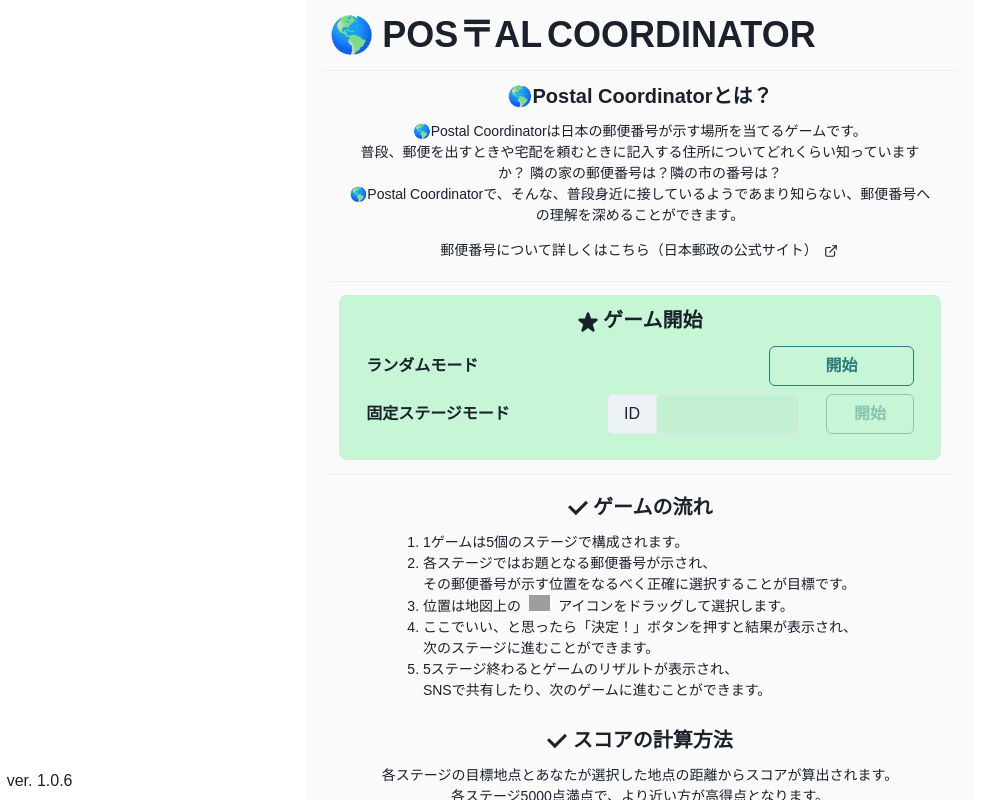
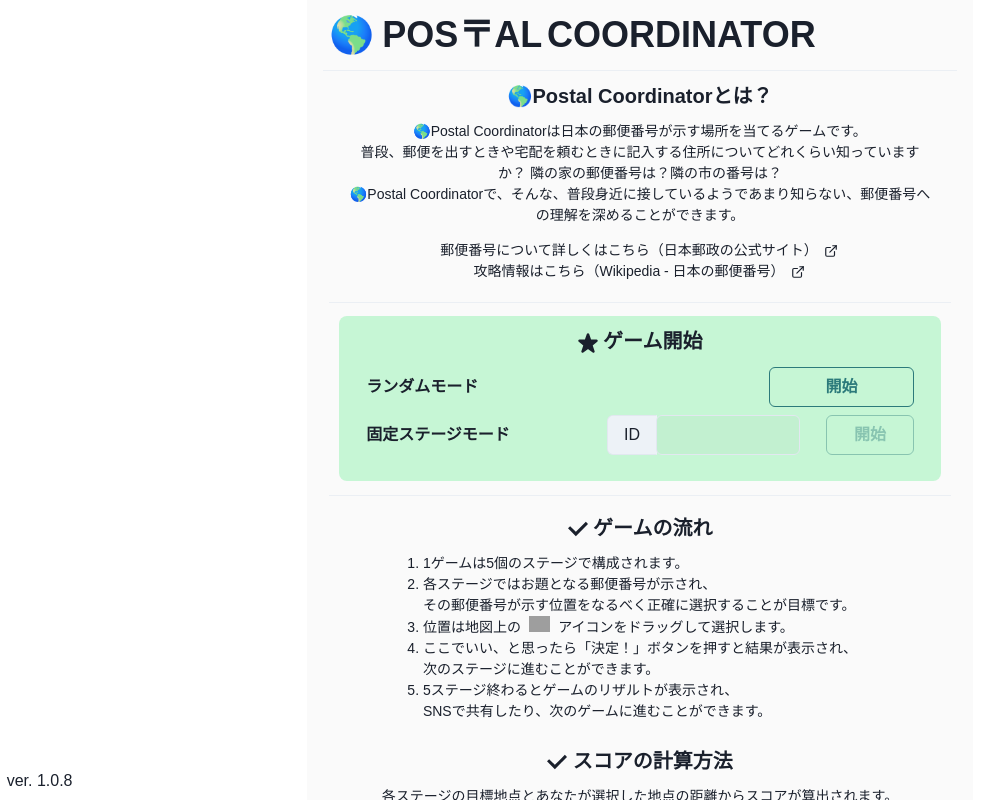
Before and after one commit to Asalato/PostCoordinator, a React (Create React App) app: page / in a window 1280 px wide. Shown: the whole page, without its empty margins (0-1007 px from the left). Built offline with nearby package versions, Linux system fonts and the light colour scheme; grey boxes are pictures that could not be loaded; a web font is replaced by a local one.

Commit message:
Homeの内容を微修正

```diff
--- a/src/pages/Home.tsx
+++ b/src/pages/Home.tsx
@@ -34,8 +34,14 @@
                     隣の家の郵便番号は？隣の市の番号は？<br/>
                     🌎Postal Coordinatorで、そんな、普段身近に接しているようであまり知らない、郵便番号への理解を深めることができます。
                 </Text>
-                <Link href='https://www.post.japanpost.jp/zipcode/zipmanual/index.html' isExternal fontSize="sm">
+                <Link href='https://www.post.japanpost.jp/zipcode/zipmanual/index.html' isExternal fontSize="sm"
+                      textAlign="center">
                     郵便番号について詳しくはこちら（日本郵政の公式サイト） <ExternalLinkIcon mx='2px'/>
+                </Link>
+                <Link
+                    href='https://ja.wikipedia.org/wiki/%E6%97%A5%E6%9C%AC%E3%81%AE%E9%83%B5%E4%BE%BF%E7%95%AA%E5%8F%B7'
+                    isExternal fontSize="sm" textAlign="center">
+                    攻略情報はこちら（Wikipedia - 日本の郵便番号） <ExternalLinkIcon mx='2px'/>
                 </Link>
             </Center>
             <Divider m="10pt"/>
@@ -99,7 +105,7 @@
                 <Text m="5pt" textAlign="center" fontSize="xs">
                     <Image src="./logo.png" w="0.7rem" display="inline" marginX="0.2rem"/><Link
                     href="https://portfolio.asalato.net/" isExternal>Asalato
-                    Workshop</Link> reserves all rights related to this project<br/>
+                    Workshop</Link> reserves all rights related to this project.<br/>
                     All assets are available on <Link href="https://github.com/Asalato/PostalCoordinator"
                                                       isExternal>GitHub</Link> in an open source initiative.
                 </Text>
--- a/src/version.ts
+++ b/src/version.ts
@@ -1 +1 @@
-export const VERSION = "1.0.6"
+export const VERSION = "1.0.8"
```
